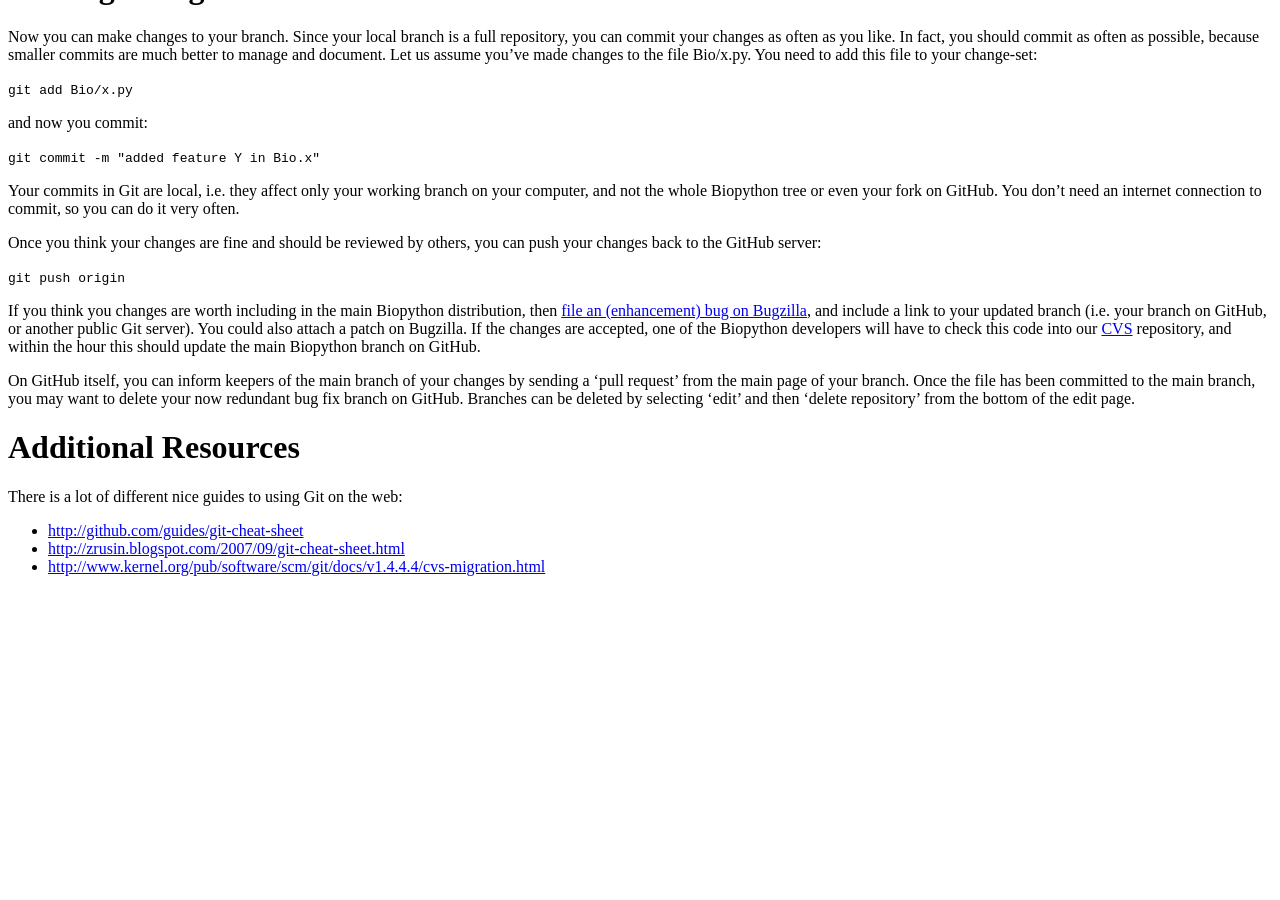
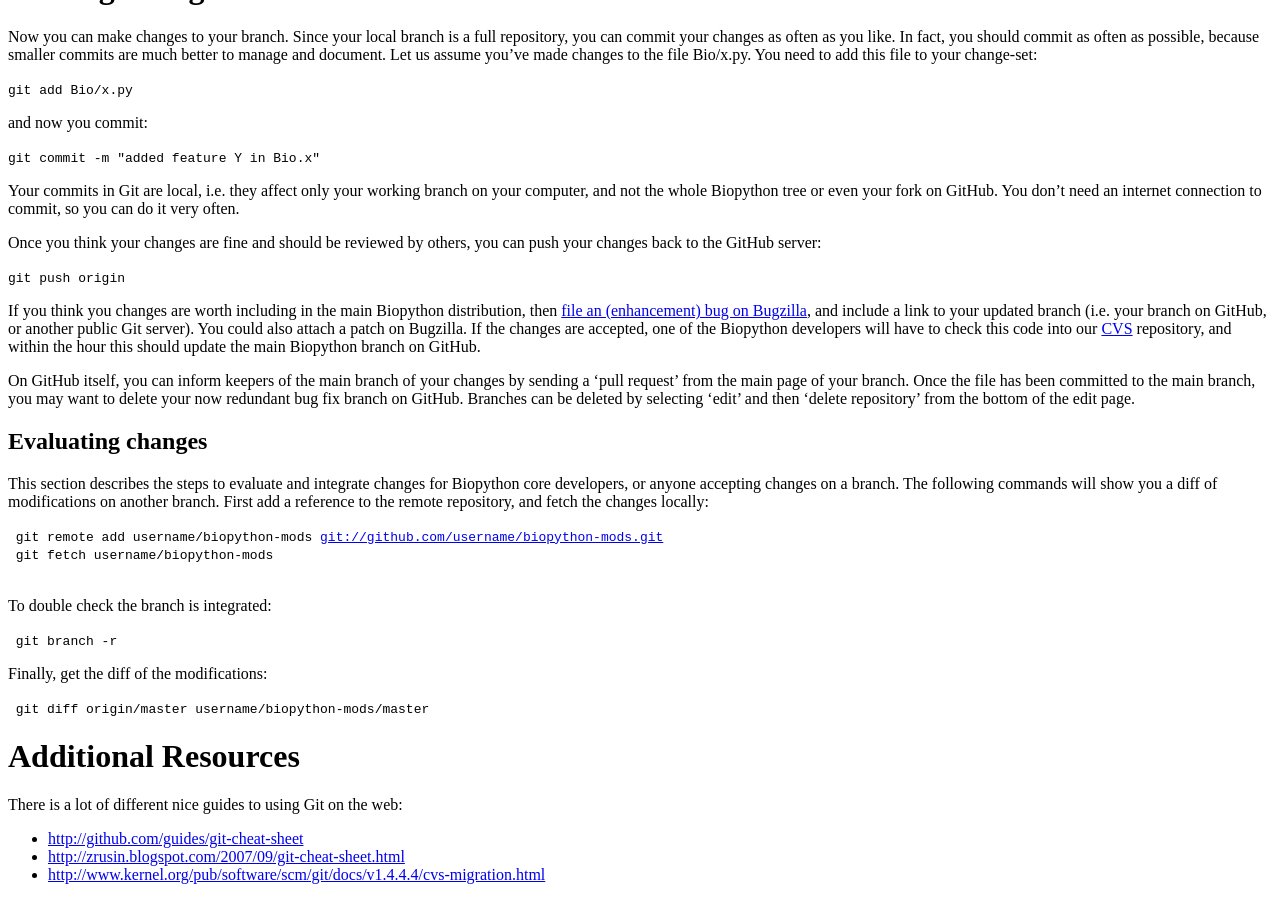
Before and after one commit to biopython/biopython.github.io, a Jekyll site: the page built from wiki/GitMigration.md, in a window 1280 px wide and 900 px high, scrolled down 1891 px. Built offline with Jekyll 4.4.1, drawn with Linux system fonts in a browser that asks for light colours; before the commit the page ends 2483 px from its top, so only the background shows below that.

Commit message:
Add getting a diff of changes

```diff
--- a/wiki/GitMigration.md
+++ b/wiki/GitMigration.md
@@ -192,6 +192,27 @@ delete your now redundant bug fix branch on GitHub. Branches can be
 deleted by selecting 'edit' and then 'delete repository' from the bottom
 of the edit page.
 
+Evaluating changes
+------------------
+
+This section describes the steps to evaluate and integrate changes for
+Biopython core developers, or anyone accepting changes on a branch. The
+following commands will show you a diff of modifications on another
+branch. First add a reference to the remote repository, and fetch the
+changes locally:
+
+` git remote add username/biopython-mods `[`git://github.com/username/biopython-mods.git`](git://github.com/username/biopython-mods.git)
+` git fetch username/biopython-mods`
+` `
+
+To double check the branch is integrated:
+
+` git branch -r`
+
+Finally, get the diff of the modifications:
+
+` git diff origin/master username/biopython-mods/master`
+
 Additional Resources
 ====================
 
```
Also changed, not shown: 1 other file.
